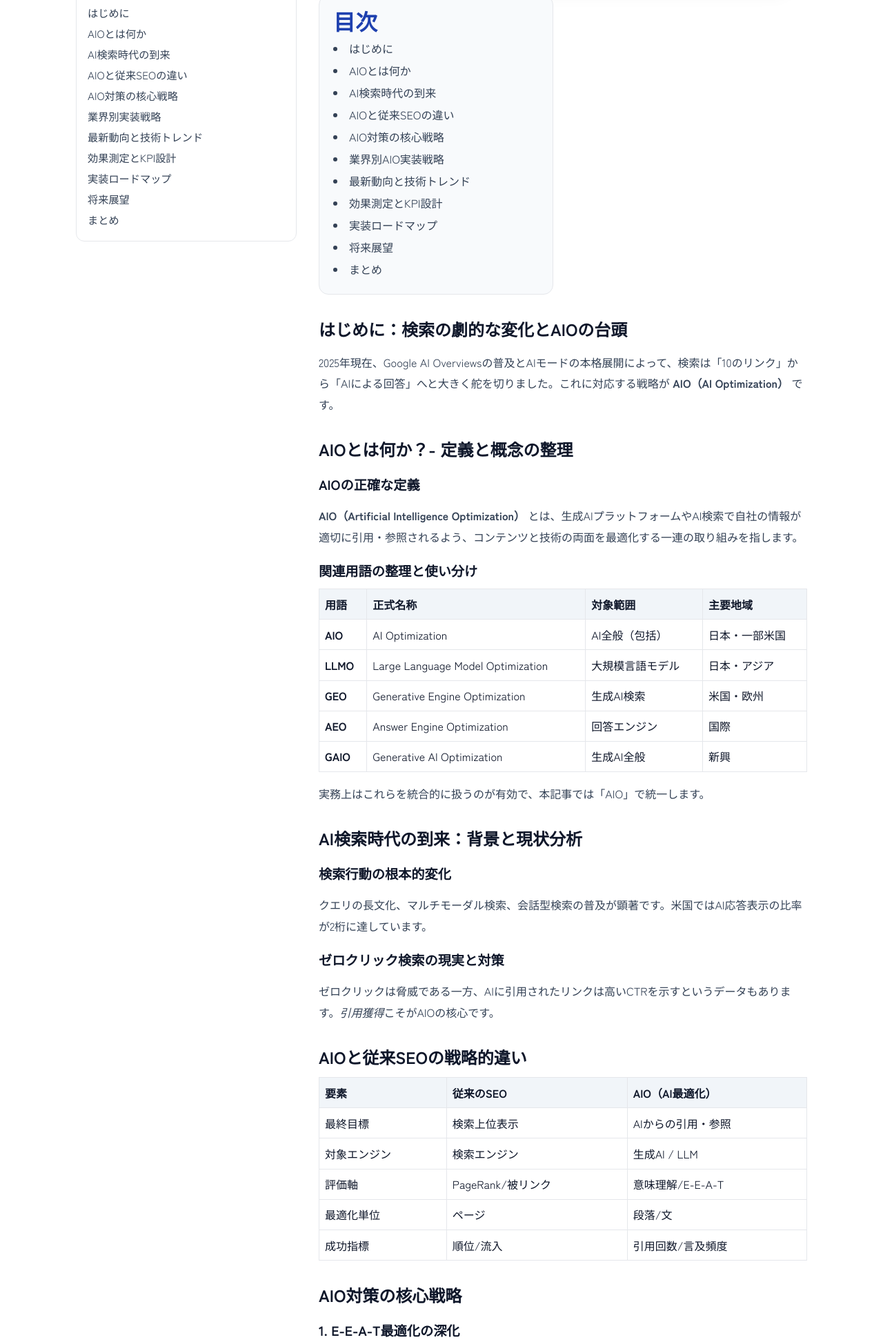
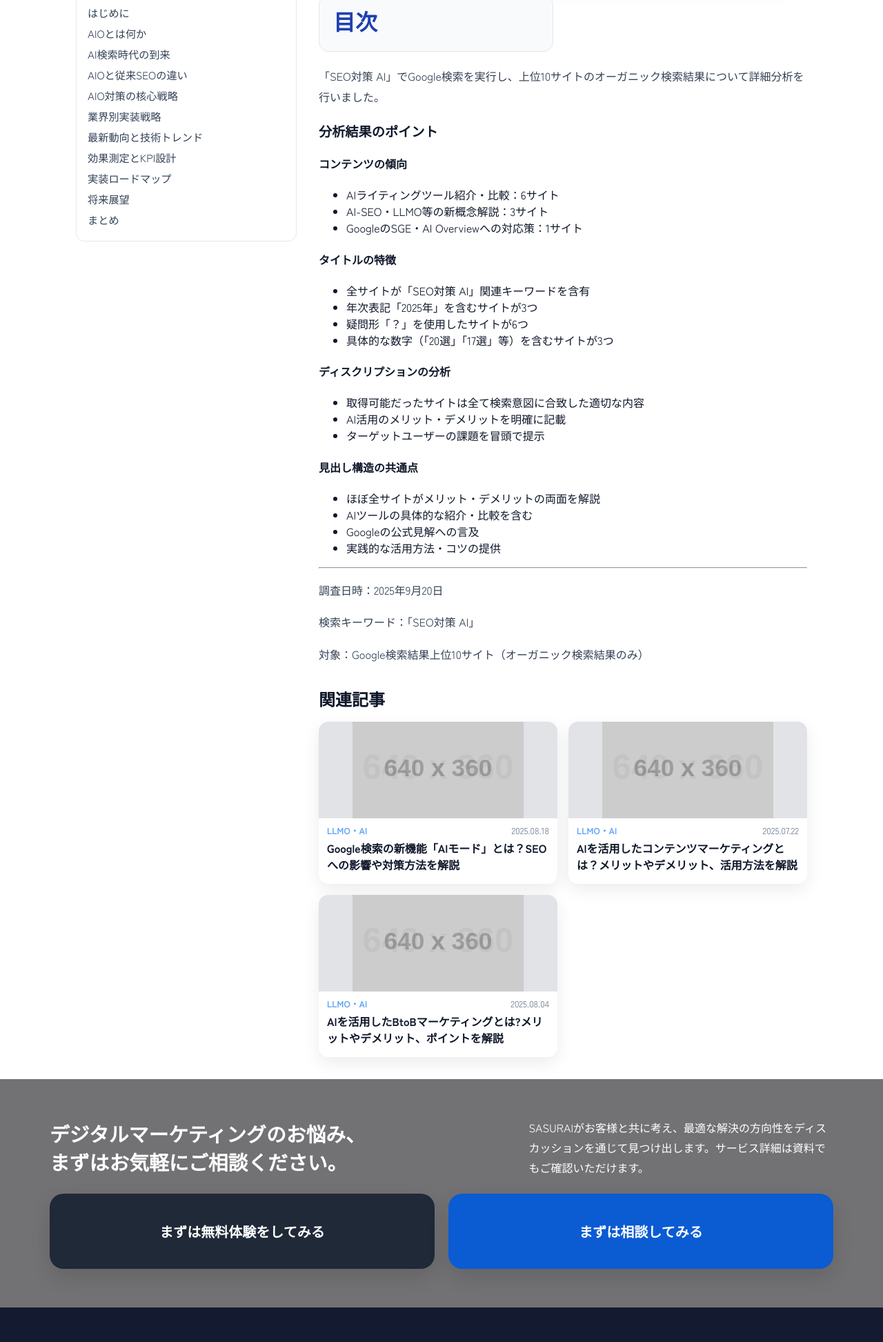
Before and after one commit to martaro4227/sasurai-website, a website: page articles/aio-2025-guide.html in a window 1280 px wide. Shown: the part 735-2680 px from the top of the page at 69% size. Drawn offline with Linux system fonts and the light colour scheme; placeholder pictures from the web are drawn by us.

Commit message:
chore(content): import Notion page 273de42d-aed6-81f0-9280-cb98e0a845b9 into aio-2025-guide; update title/eyecatch/TOC

```diff
--- a/articles/aio-2025-guide.html
+++ b/articles/aio-2025-guide.html
@@ -187,98 +187,37 @@
     </aside>
 
     <article class="content">
-      <h1 class="title">AIO（AI最適化）2025年版完全解説ガイド - AI検索時代の新戦略</h1>
+      <h1 class="title">SEO対策 AI - Google検索上位10サイト分析（完全版・更新）</h1>
       <div class="meta">2025年9月17日 | AI・マーケティング</div>
       <div class="lead">AI OverviewsやAIモードなどのAI検索プラットフォームに最適化する「AIO」。定義の整理から最新トレンド、実装ロードマップ、KPI設計までを俯瞰し、実務に落とし込める形でまとめました。</div>
-      <figure class="eyecatch">
-        <div class="banner">
-          <h2>AI検索時代のAIO完全ガイド</h2>
-        </div>
-      </figure>
+      <figure class="eyecatch"><div class="banner"><h2>SEO対策 AI - Google検索上位10サイト分析（完全版・更新）</h2></div></figure>
       <div class="s-detail__toc lany-c-toc" id="toc">
         <div class="toc-inner">
           <span class="title">目次</span>
-          <ul class="h2list">
-            <li><a class="tocLink" href="#intro"><span>はじめに</span></a></li>
-            <li><a class="tocLink" href="#def"><span>AIOとは何か</span></a></li>
-            <li><a class="tocLink" href="#market"><span>AI検索時代の到来</span></a></li>
-            <li><a class="tocLink" href="#diff"><span>AIOと従来SEOの違い</span></a></li>
-            <li><a class="tocLink" href="#strategy"><span>AIO対策の核心戦略</span></a></li>
-            <li><a class="tocLink" href="#industries"><span>業界別AIO実装戦略</span></a></li>
-            <li><a class="tocLink" href="#trends"><span>最新動向と技術トレンド</span></a></li>
-            <li><a class="tocLink" href="#kpi"><span>効果測定とKPI設計</span></a></li>
-            <li><a class="tocLink" href="#roadmap"><span>実装ロードマップ</span></a></li>
-            <li><a class="tocLink" href="#outlook"><span>将来展望</span></a></li>
-            <li><a class="tocLink" href="#summary"><span>まとめ</span></a></li>
-          </ul>
+          <ul class="h2list"></ul>
                 </div>
       </div>
 
       <!-- START_NOTION_CONTENT -->
-       <h2 id="intro">はじめに：検索の劇的な変化とAIOの台頭</h2>
-      <p>2025年現在、Google AI Overviewsの普及とAIモードの本格展開によって、検索は「10のリンク」から「AIによる回答」へと大きく舵を切りました。これに対応する戦略が <strong>AIO（AI Optimization）</strong> です。</p>
 
-      <h2 id="def">AIOとは何か？- 定義と概念の整理</h2>
-      <h3>AIOの正確な定義</h3>
-      <p><strong>AIO（Artificial Intelligence Optimization）</strong> とは、生成AIプラットフォームやAI検索で自社の情報が適切に引用・参照されるよう、コンテンツと技術の両面を最適化する一連の取り組みを指します。</p>
-      <h3>関連用語の整理と使い分け</h3>
-      <table>
-        <thead><tr><th>用語</th><th>正式名称</th><th>対象範囲</th><th>主要地域</th></tr></thead>
-        <tbody>
-          <tr><td><strong>AIO</strong></td><td>AI Optimization</td><td>AI全般（包括）</td><td>日本・一部米国</td></tr>
-          <tr><td><strong>LLMO</strong></td><td>Large Language Model Optimization</td><td>大規模言語モデル</td><td>日本・アジア</td></tr>
-          <tr><td><strong>GEO</strong></td><td>Generative Engine Optimization</td><td>生成AI検索</td><td>米国・欧州</td></tr>
-          <tr><td><strong>AEO</strong></td><td>Answer Engine Optimization</td><td>回答エンジン</td><td>国際</td></tr>
-          <tr><td><strong>GAIO</strong></td><td>Generative AI Optimization</td><td>生成AI全般</td><td>新興</td></tr>
-        </tbody>
-      </table>
-      <p>実務上はこれらを統合的に扱うのが有効で、本記事では「AIO」で統一します。</p>
+<p>「SEO対策 AI」でGoogle検索を実行し、上位10サイトのオーガニック検索結果について詳細分析を行いました。</p>
 
-      <h2 id="market">AI検索時代の到来：背景と現状分析</h2>
-      <h3>検索行動の根本的変化</h3>
-      <p>クエリの長文化、マルチモーダル検索、会話型検索の普及が顕著です。米国ではAI応答表示の比率が2桁に達しています。</p>
-      <h3>ゼロクリック検索の現実と対策</h3>
-      <p>ゼロクリックは脅威である一方、AIに引用されたリンクは高いCTRを示すというデータもあります。<em>引用獲得</em>こそがAIOの核心です。</p>
-
-      <h2 id="diff">AIOと従来SEOの戦略的違い</h2>
-      <table>
-        <thead><tr><th>要素</th><th>従来のSEO</th><th>AIO（AI最適化）</th></tr></thead>
-        <tbody>
-          <tr><td>最終目標</td><td>検索上位表示</td><td>AIからの引用・参照</td></tr>
-          <tr><td>対象エンジン</td><td>検索エンジン</td><td>生成AI / LLM</td></tr>
-          <tr><td>評価軸</td><td>PageRank/被リンク</td><td>意味理解/E-E-A-T</td></tr>
-          <tr><td>最適化単位</td><td>ページ</td><td>段落/文</td></tr>
-          <tr><td>成功指標</td><td>順位/流入</td><td>引用回数/言及頻度</td></tr>
-        </tbody>
-      </table>
-
-      <h2 id="strategy">AIO対策の核心戦略</h2>
-      <h3>1. E-E-A-T最適化の深化</h3>
-      <p>経験・専門性・権威性・信頼性を、<strong>一次情報</strong>と<strong>監修体制</strong>で裏付けます。</p>
-      <h3>2. AI理解を助ける構造化</h3>
-      <p><code>Article</code> / <code>FAQPage</code> / <code>HowTo</code> / <code>Organization</code> を優先実装。段落レベルの結論先出し・要点要約で引用性を高めます。</p>
-      <h3>3. プラットフォーム別最適化</h3>
-      <p>ChatGPT/Perplexity/AI Overview それぞれに合わせ、出典表示・最新性・回答直結性を調整します。</p>
-
-      <h2 id="industries">業界別AIO実装戦略</h2>
-      <p>BtoB/SaaS、EC、小売、求人、医療・健康など、一次データと構造化がキーファクターです。</p>
-
-      <h2 id="trends">2025年最新動向と技術トレンド</h2>
-      <p>AI Modeの本格展開、マルチモーダルの高度化、新興エコシステムの台頭に備え、メタデータ設計とメディア横断の最適化を進めます。</p>
-
-      <h2 id="kpi">効果測定とKPI設計</h2>
-      <p>引用回数・言及頻度・AI経由間接流入など、AIO専用KPIを分解し、段階ごとに追跡します。</p>
-
-      <h2 id="roadmap">実装ロードマップ：段階的導入戦略</h2>
-      <p>基盤整備→本格展開→継続最適化の3フェーズで、技術・コンテンツ・体制を強化します。</p>
-
-      <h2 id="outlook">業界専門家の見解と将来展望</h2>
-      <p>「AIに信頼される情報源」になることが中長期の勝ち筋。リアルタイム性とパーソナライズ対応が鍵です。</p>
-
-      <h2 id="summary">まとめ：AI検索時代の成功戦略</h2>
-      <p>ユーザーファースト、品質重視、継続改善、マルチプラットフォーム、データドリブンの5原則を徹底しましょう。</p>
-
-      <!-- END_NOTION_CONTENT -->
+<h3>分析結果のポイント</h3>
+<h4>コンテンツの傾向</h4>
+<ul><li>AIライティングツール紹介・比較：6サイト</li><li>AI-SEO・LLMO等の新概念解説：3サイト</li><li>GoogleのSGE・AI Overviewへの対応策：1サイト</li></ul>
+<h4>タイトルの特徴</h4>
+<ul><li>全サイトが「SEO対策 AI」関連キーワードを含有</li><li>年次表記「2025年」を含むサイトが3つ</li><li>疑問形「？」を使用したサイトが6つ</li><li>具体的な数字（「20選」「17選」等）を含むサイトが3つ</li></ul>
+<h4>ディスクリプションの分析</h4>
+<ul><li>取得可能だったサイトは全て検索意図に合致した適切な内容</li><li>AI活用のメリット・デメリットを明確に記載</li><li>ターゲットユーザーの課題を冒頭で提示</li></ul>
+<h4>見出し構造の共通点</h4>
+<ul><li>ほぼ全サイトがメリット・デメリットの両面を解説</li><li>AIツールの具体的な紹介・比較を含む</li><li>Googleの公式見解への言及</li><li>実践的な活用方法・コツの提供</li></ul>
+<hr />
+<p>調査日時：2025年9月20日
+</p>
+<p>検索キーワード：「SEO対策 AI」
+</p>
+<p>対象：Google検索結果上位10サイト（オーガニック検索結果のみ）</p>
+<!-- END_NOTION_CONTENT -->
       <h2>関連記事</h2>
       <ul class="c-related__list">
         <li class="c-related__item">
```
